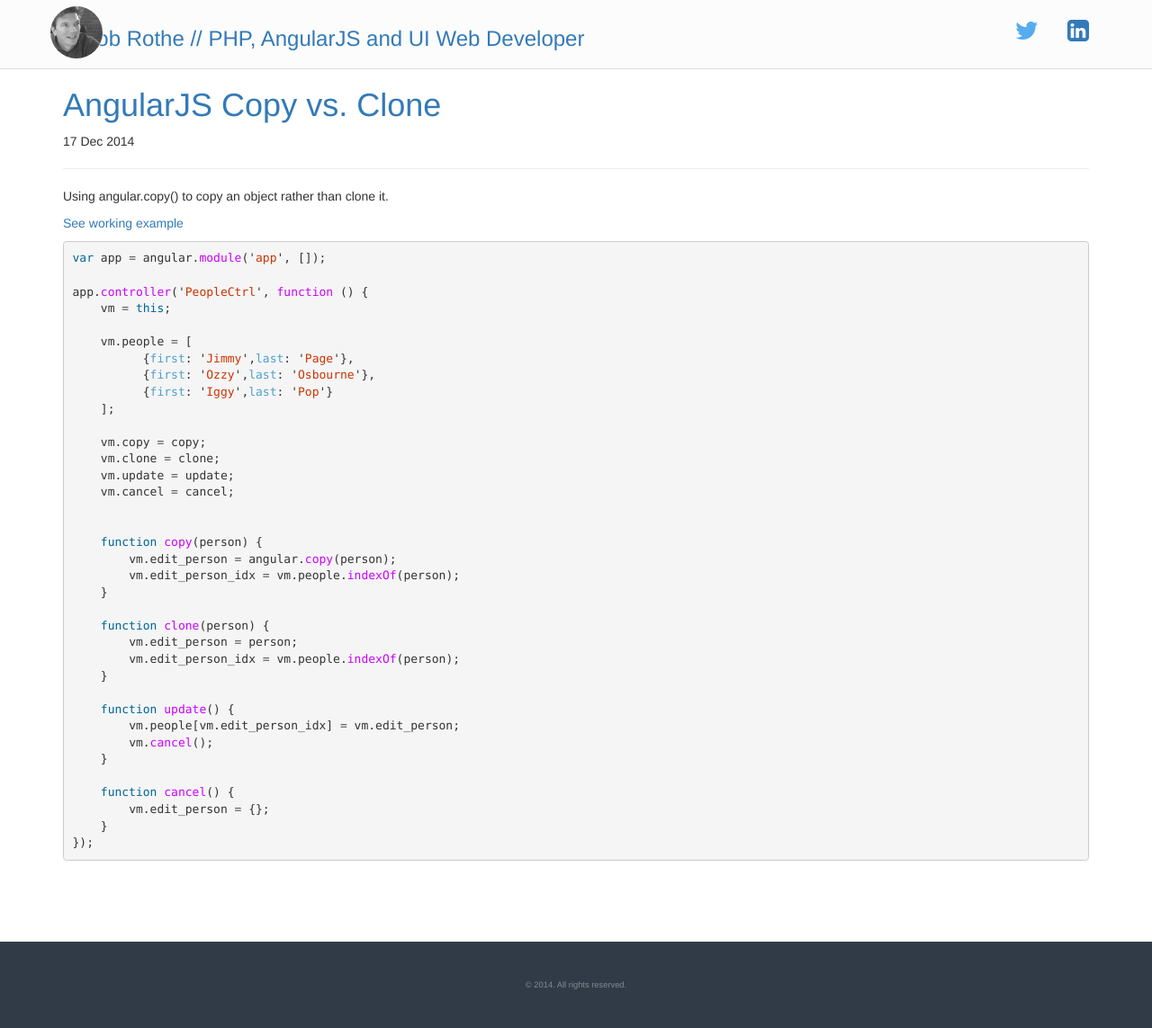
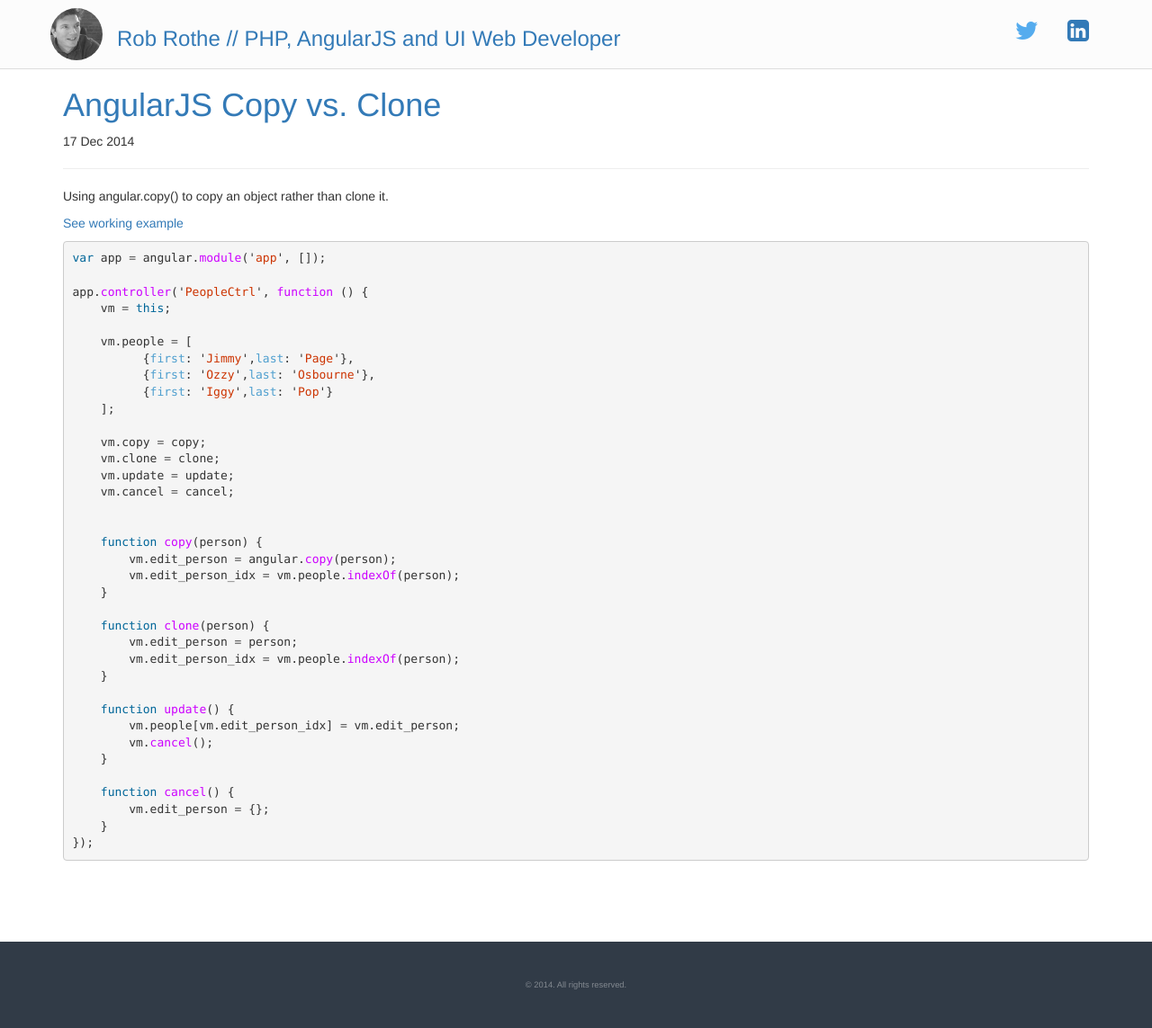
Before and after one commit to robrothedev/robrothedev.github.io, a Jekyll site: the page built from index.html, in a window 1280 px wide. Shown: the whole page at 90% size. Built offline with Jekyll 4.4.1, drawn with Linux system fonts in a browser that asks for light colours; nearby versions of some CDN libraries; the list of posts is cut into pages by our own code.

Commit message:
Updating

```diff
--- a/public/css/site.css
+++ b/public/css/site.css
@@ -15,7 +15,7 @@ body {
 .masthead h3 {
   margin:0;
   padding-top:10px;
-  margin-left:20px;
+  margin-left:60px;
 }
 
 .masthead-icons {
@@ -38,7 +38,7 @@ body {
   width:60px;
   position:absolute;
   left:0;
-  top:-14px;
+  top:-12px;
 }
 
 .main {
```
